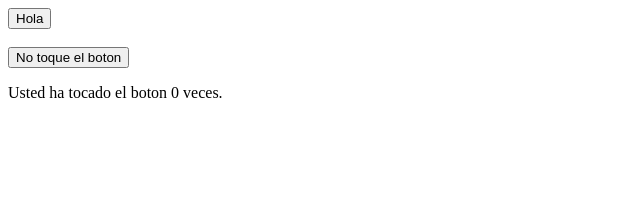
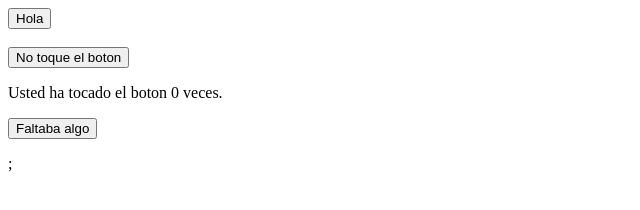
Before and after one commit to Ballesta44/ballesta44.github.io, a plain HTML site: page index.html in a window 1280 px wide. Shown: the whole page, without its empty margins (0-640 px from the left). Drawn offline with Linux system fonts and the light colour scheme.

Commit message:
Update index.html

```diff
--- a/index.html
+++ b/index.html
@@ -5,12 +5,11 @@
     <meta http-equiv="X-UA-Compatible" content="IE=edge">
     <meta name="viewport" content="width=device-width, initial-scale=1.0">
     <script src="ejemplo.js"></script>
+
     <link rel="shortcut icon" type="image/x-icon" href="favicon.ico">
     <title>Document</title>
 </head>
-<body onload="set()">
-
-
+<body id= "body" onload="set()" >
 
 <button onclick="prueba()">Hola</button>
 
@@ -20,9 +19,12 @@
 
 <p>Usted ha tocado el boton <span id="variable"></span> veces. <span id="comentario"></span></p>
 
+<button onclick="color()">Faltaba algo</button>
+
+<p><span id="canta"></span></p>
 
 </footer>
 
 </body>
 
-</html>
+</html>;
```
